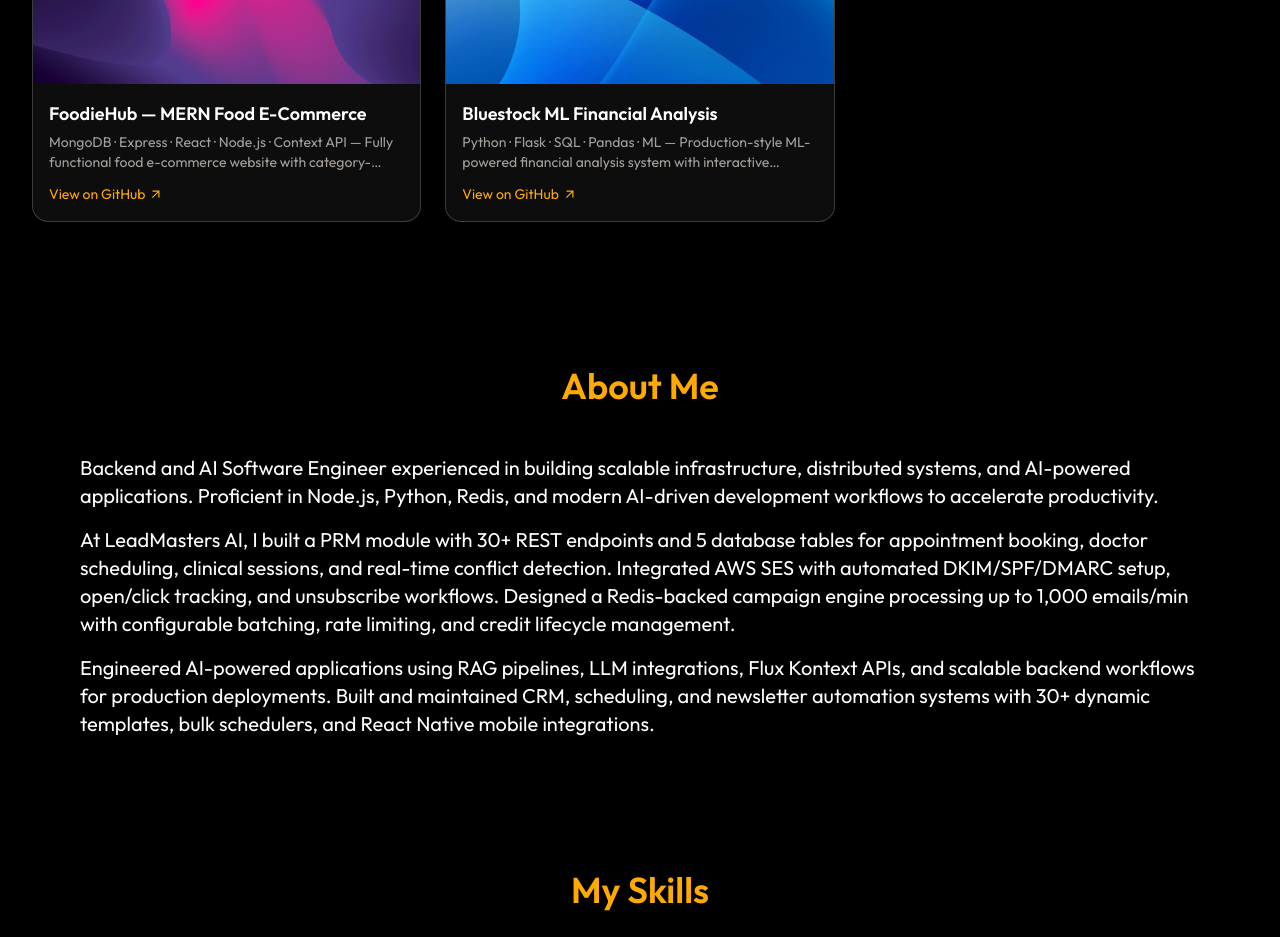
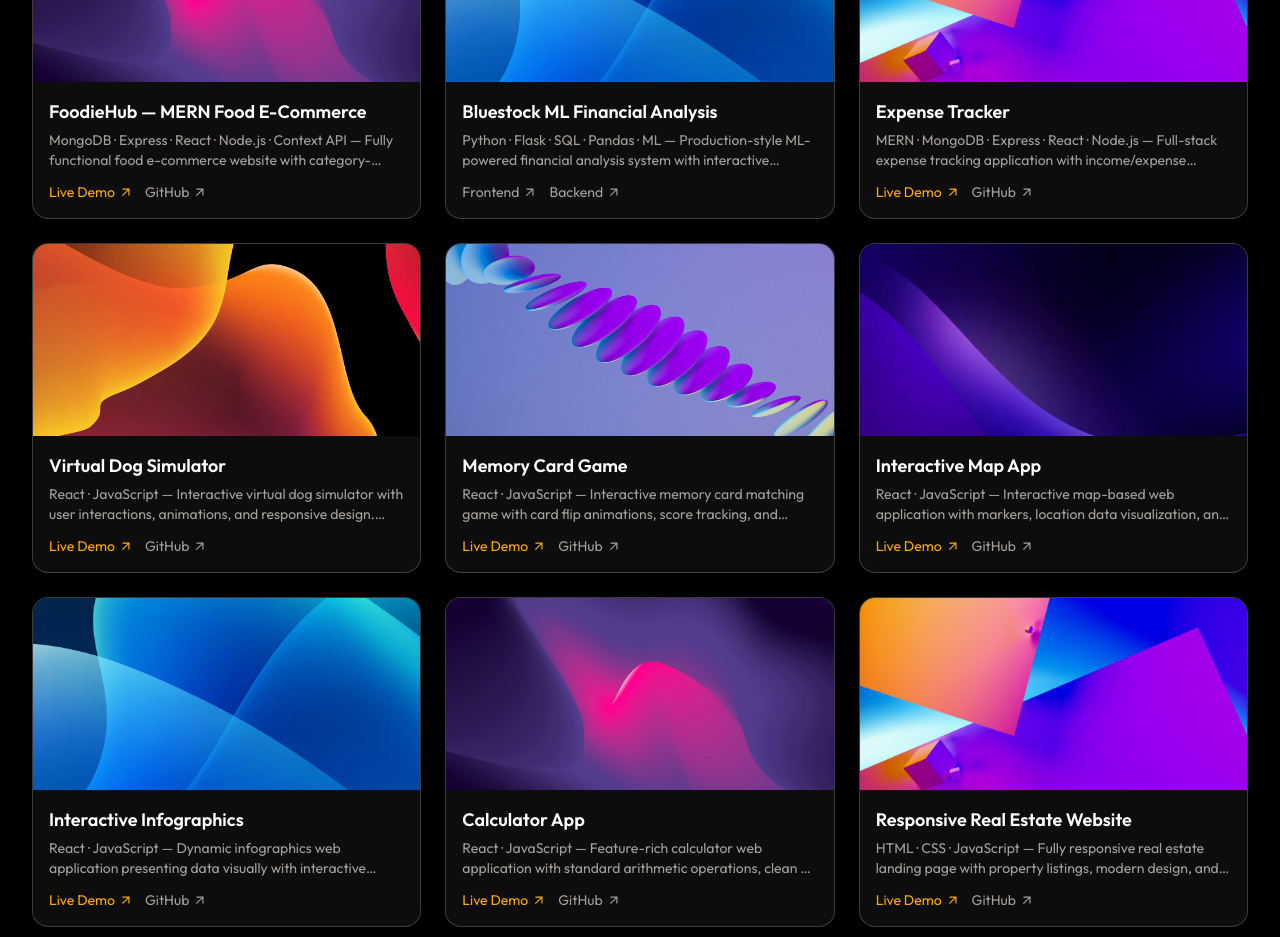
Before and after one commit to rohit-cpp/Personal-Portfolio, a React (Vite) app in the folder portfolio/: page / in a window 1280 px wide. Shown: the part 1860-2797 px from the top of the page. Built offline with nearby package versions, Linux system fonts and the light colour scheme.

Commit message:
updated portfolio

```diff
--- a/portfolio/src/components/Projects.jsx
+++ b/portfolio/src/components/Projects.jsx
@@ -64,14 +64,48 @@ const Projects = () => {
                 <div className="p-4">
                   <h3 className="text-lg font-semibold text-white">{project.name}</h3>
                   <p className="mt-1 text-sm text-stone-400 line-clamp-2">{project.description}</p>
+                  <div className="mt-3 flex flex-wrap gap-3">
+                    {project.liveLink && (
+                      <a
+                        href={project.liveLink}
+                        target="_blank"
+                        rel="noopener noreferrer"
+                        className="inline-flex items-center gap-1 text-sm text-primary hover:text-primary-hover transition-colors"
+                      >
+                        Live Demo <MdArrowOutward />
+                      </a>
+                    )}
+                    {project.frontendRepo && (
+                      <a
+                        href={project.frontendRepo}
+                        target="_blank"
+                        rel="noopener noreferrer"
+                        className="inline-flex items-center gap-1 text-sm text-stone-400 hover:text-white transition-colors"
+                      >
+                        Frontend <MdArrowOutward />
+                      </a>
+                    )}
+                    {project.backendRepo && (
+                      <a
+                        href={project.backendRepo}
+                        target="_blank"
+                        rel="noopener noreferrer"
+                        className="inline-flex items-center gap-1 text-sm text-stone-400 hover:text-white transition-colors"
+                      >
+                        Backend <MdArrowOutward />
+                      </a>
+                    )}
+                    {project.githubLink && (
                       <a
                         href={project.githubLink}
                         target="_blank"
                         rel="noopener noreferrer"
-                    className="mt-3 inline-flex items-center gap-1 text-sm text-primary hover:text-primary-hover transition-colors"
+                        className="inline-flex items-center gap-1 text-sm text-stone-400 hover:text-white transition-colors"
                       >
-                    View on GitHub <MdArrowOutward />
+                        GitHub <MdArrowOutward />
                       </a>
+                    )}
+                  </div>
                 </div>
               </div>
             </TiltCard>
--- a/portfolio/src/constants/index.jsx
+++ b/portfolio/src/constants/index.jsx
@@ -6,6 +6,8 @@ import {
   FaDocker,
   FaGitAlt,
   FaAws,
+  FaDiscord,
+  FaXTwitter,
 } from "react-icons/fa6";
 import {
   SiTypescript,
@@ -67,7 +69,9 @@ export const PROJECTS = [
     description:
       "Next.js · TypeScript · PostgreSQL · React · RabbitMQ — Reduced database reads by ~60% using Redis cache-aside with cursor pagination and TTL-based caching. Event-driven cache invalidation via RabbitMQ durable queues. Eliminated duplicate submissions through idempotency-key middleware with 24-hour TTL. Improved debugging by ~40% with correlation-ID logging and centralized error handling. Dockerized on AWS EC2.",
     image: projectImage2,
-    githubLink: "https://github.com/rohit-cpp/Microservices-Blogging-Platform",
+    frontendRepo: "https://github.com/rohit-cpp/Blog-fronted",
+    backendRepo: "https://github.com/rohit-cpp/Blog-backend",
+    liveLink: "https://blog-fronted-khaki.vercel.app/",
   },
   {
     id: 3,
@@ -76,6 +80,7 @@ export const PROJECTS = [
       "MERN · Socket.IO · Gemini API · Tiptap — AI-powered collaborative team workspace built in 7 days. Real-time document editing with version control, AI grammar/SEO tools, suggestion system, and role-based team management. Features rephrase, summarize, translate, and title generation powered by Gemini API.",
     image: projectImage3,
     githubLink: "https://github.com/rohit-cpp/MERN-TeamScript",
+    liveLink: "https://teamscript.onrender.com/",
   },
   {
     id: 4,
@@ -84,6 +89,7 @@ export const PROJECTS = [
       "MongoDB · Express · React · Node.js · JWT · Gemini AI — Job portal with recruiter/student dashboards, role-based access, job posting/filtering, and AI-powered rejection feedback. Includes career roadmap generator providing personalized AI-curated learning paths based on user interests and goals.",
     image: projectImage4,
     githubLink: "https://github.com/rohit-cpp/MERN-JOB-PORTAL",
+    liveLink: "https://job-portal-frontend-ochre-beta.vercel.app/",
   },
   {
     id: 5,
@@ -92,6 +98,7 @@ export const PROJECTS = [
       "Next.js 15 · TypeScript · Neon DB · Prisma · Clerk Auth — Full-stack sleep tracking application with mood correlation. Interactive charts via react-chartjs-2 showing daily sleep hours and mood patterns. Best/worst day tracking, secure authentication, and serverless PostgreSQL on Neon DB.",
     image: projectImage6,
     githubLink: "https://github.com/rohit-cpp/Sleep-Tracker",
+    liveLink: "https://sleep-tracker-mu.vercel.app/",
   },
   {
     id: 6,
@@ -108,6 +115,7 @@ export const PROJECTS = [
       "MongoDB · Express · React · Node.js · Context API — Fully functional food e-commerce website with category-based browsing, cart management with quantity controls, price/discount display, and full-stack deployment. Responsive UI built with Tailwind CSS.",
     image: projectImage5,
     githubLink: "https://github.com/rohit-cpp/Mern-Stack-Food-App",
+    liveLink: "https://mern-ivory-sigma.vercel.app/",
   },
   {
     id: 8,
@@ -115,7 +123,116 @@ export const PROJECTS = [
     description:
       "Python · Flask · SQL · Pandas · ML — Production-style ML-powered financial analysis system with interactive dashboard. Generates structured insights for companies using stock data APIs. Supports MySQL/SQLite with environment-based configuration and sample data loading scripts.",
     image: projectImage2,
-    githubLink: "https://github.com/rohit-cpp/Bluestock-ml-analysis",
+    frontendRepo: "https://github.com/rohit-cpp/Bluestock",
+    backendRepo: "https://github.com/rohit-cpp/bluestock_backend",
+  },
+  {
+    id: 9,
+    name: "Expense Tracker",
+    description:
+      "MERN · MongoDB · Express · React · Node.js — Full-stack expense tracking application with income/expense management, category-based filtering, and interactive dashboards. Features secure authentication, real-time balance updates, and responsive design.",
+    image: projectImage3,
+    githubLink: "https://github.com/rohit-cpp/Intership-Expense-Tracker",
+    liveLink: "https://expense-tracker-omega-black.vercel.app",
+  },
+  {
+    id: 10,
+    name: "Virtual Dog Simulator",
+    description:
+      "React · JavaScript — Interactive virtual dog simulator with user interactions, animations, and responsive design. Built as a fun engaging web application.",
+    image: projectImage1,
+    githubLink: "https://github.com/rohit-cpp/Intersnship-Virtual-Dog-Simulator-",
+    liveLink: "https://virtual-dog-simulator.vercel.app",
+  },
+  {
+    id: 11,
+    name: "Memory Card Game",
+    description:
+      "React · JavaScript — Interactive memory card matching game with card flip animations, score tracking, and responsive design. Test and improve memory skills.",
+    image: projectImage4,
+    githubLink: "https://github.com/rohit-cpp/Internship-Memory-Card-Game",
+    liveLink: "https://internship-memory-card-game.vercel.app",
+  },
+  {
+    id: 12,
+    name: "Interactive Map App",
+    description:
+      "React · JavaScript — Interactive map-based web application with markers, location data visualization, and responsive UI. Built for exploring geographic data.",
+    image: projectImage6,
+    githubLink: "https://github.com/rohit-cpp/Internship-Interactive-Map",
+    liveLink: "https://internship-interactive-map.vercel.app",
+  },
+  {
+    id: 13,
+    name: "Interactive Infographics",
+    description:
+      "React · JavaScript — Dynamic infographics web application presenting data visually with interactive charts, animations, and responsive design.",
+    image: projectImage2,
+    githubLink: "https://github.com/rohit-cpp/Internship---Interactive-Infographics",
+    liveLink: "https://interactive-infographics-puce.vercel.app",
+  },
+  {
+    id: 14,
+    name: "Calculator App",
+    description:
+      "React · JavaScript — Feature-rich calculator web application with standard arithmetic operations, clean UI, and responsive design for all devices.",
+    image: projectImage5,
+    githubLink: "https://github.com/rohit-cpp/Internship-Calculator",
+    liveLink: "https://internship-two-sable.vercel.app/",
+  },
+  {
+    id: 15,
+    name: "Responsive Real Estate Website",
+    description:
+      "HTML · CSS · JavaScript — Fully responsive real estate landing page with property listings, modern design, and cross-device compatibility.",
+    image: projectImage3,
+    githubLink: "https://github.com/rohit-cpp/responsive-realstate-website",
+    liveLink: "https://rohit-cpp.github.io/responsive-realstate-website/",
+  },
+  {
+    id: 16,
+    name: "React Shopping Cart",
+    description:
+      "React · JavaScript — Full-featured shopping cart application with product listing, cart management, quantity controls, and responsive UI.",
+    image: projectImage1,
+    githubLink: "https://github.com/rohit-cpp/Final-React-Shopping-Cart",
+    liveLink: "https://rohit-cpp.github.io/Final-React-Shopping-Cart/",
+  },
+  {
+    id: 17,
+    name: "Food Recipe App",
+    description:
+      "React · JavaScript — Recipe discovery web application with meal categories, ingredient lists, cooking instructions, and responsive design.",
+    image: projectImage4,
+    githubLink: "https://github.com/rohit-cpp/food-recipe-app-using-react",
+    liveLink: "https://rohit-cpp.github.io/food-recipe-app-using-react/",
+  },
+  {
+    id: 18,
+    name: "Rock Paper Scissors Game",
+    description:
+      "JavaScript · HTML · CSS — Classic rock paper scissors game with interactive UI, score tracking, and responsive design for desktop and mobile.",
+    image: projectImage6,
+    githubLink: "https://github.com/rohit-cpp/rock-paper-scissor",
+    liveLink: "https://rohit-cpp.github.io/rock-paper-scissor/",
+  },
+  {
+    id: 19,
+    name: "Tic Tac Toe Game",
+    description:
+      "JavaScript · HTML · CSS — Classic tic tac toe game with two-player mode, win detection, and clean responsive interface.",
+    image: projectImage2,
+    githubLink: "https://github.com/rohit-cpp/tic_tak_toe_game",
+    liveLink: "https://rohit-cpp.github.io/tic_tak_toe_game/",
+  },
+  {
+    id: 20,
+    name: "Food Website",
+    description:
+      "HTML · CSS · JavaScript — Responsive food-themed website with menu displays, attractive food imagery, and modern web design.",
+    image: projectImage5,
+    githubLink: "https://github.com/rohit-cpp/food_website",
+    liveLink: "https://rohit-cpp.github.io/food_website/",
   },
 ];
 
@@ -279,8 +396,16 @@ export const EDUCATION = [
 
 export const SOCIAL_MEDIA_LINKS = [
   {
+    href: "https://discord.gg/rohit.ai",
+    icon: <FaDiscord fontSize={25} className="hover:opacity-80" />,
+  },
+  {
     href: "https://www.linkedin.com/in/rohit-gawande/",
     icon: <FaLinkedin fontSize={25} className="hover:opacity-80" />,
+  },
+  {
+    href: "https://x.com/@rrgawanderohit",
+    icon: <FaXTwitter fontSize={25} className="hover:opacity-80" />,
   },
   {
     href: "https://github.com/rohit-cpp/",
```
Lines whose indentation alone changed are shown as unchanged.
